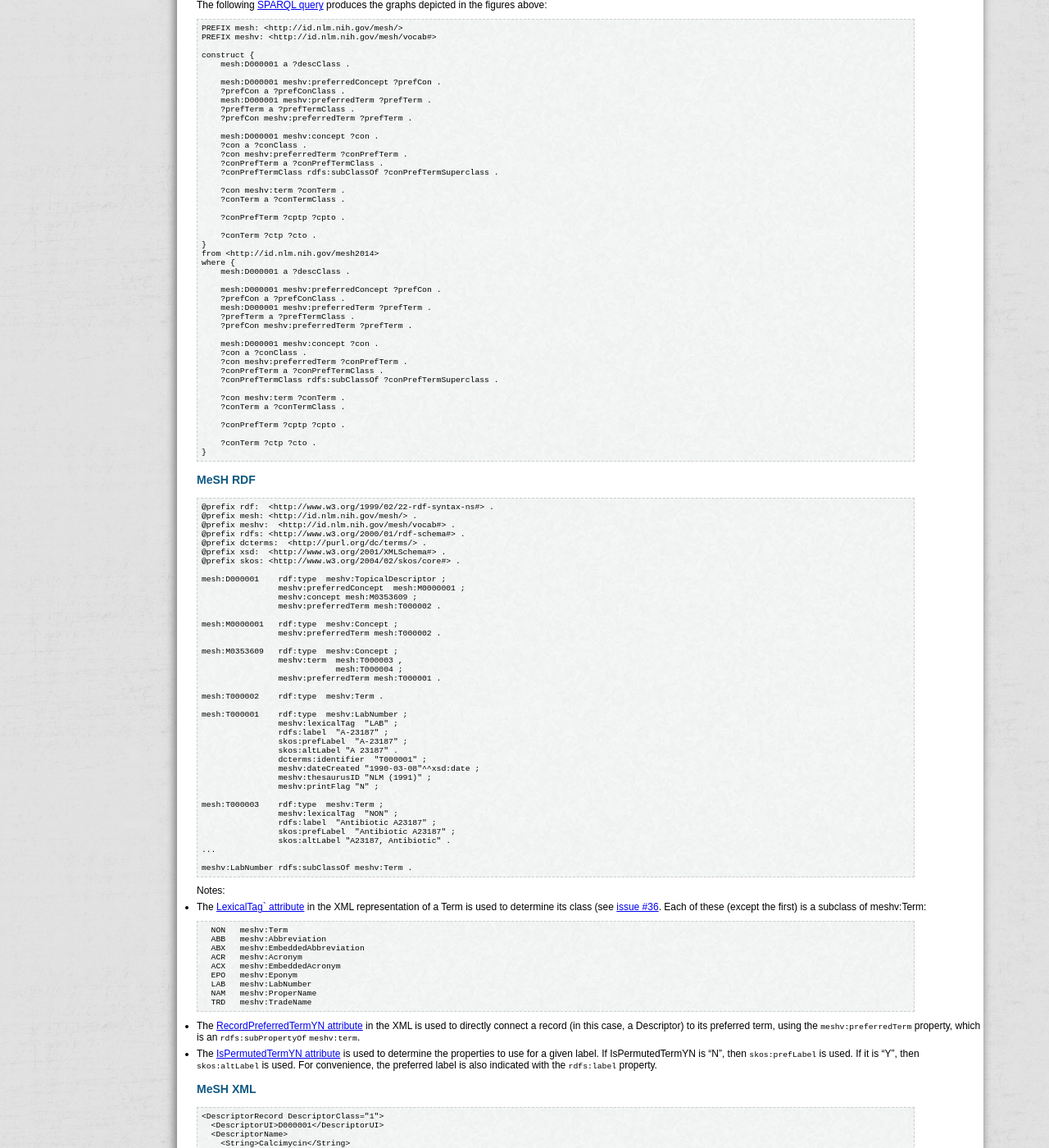
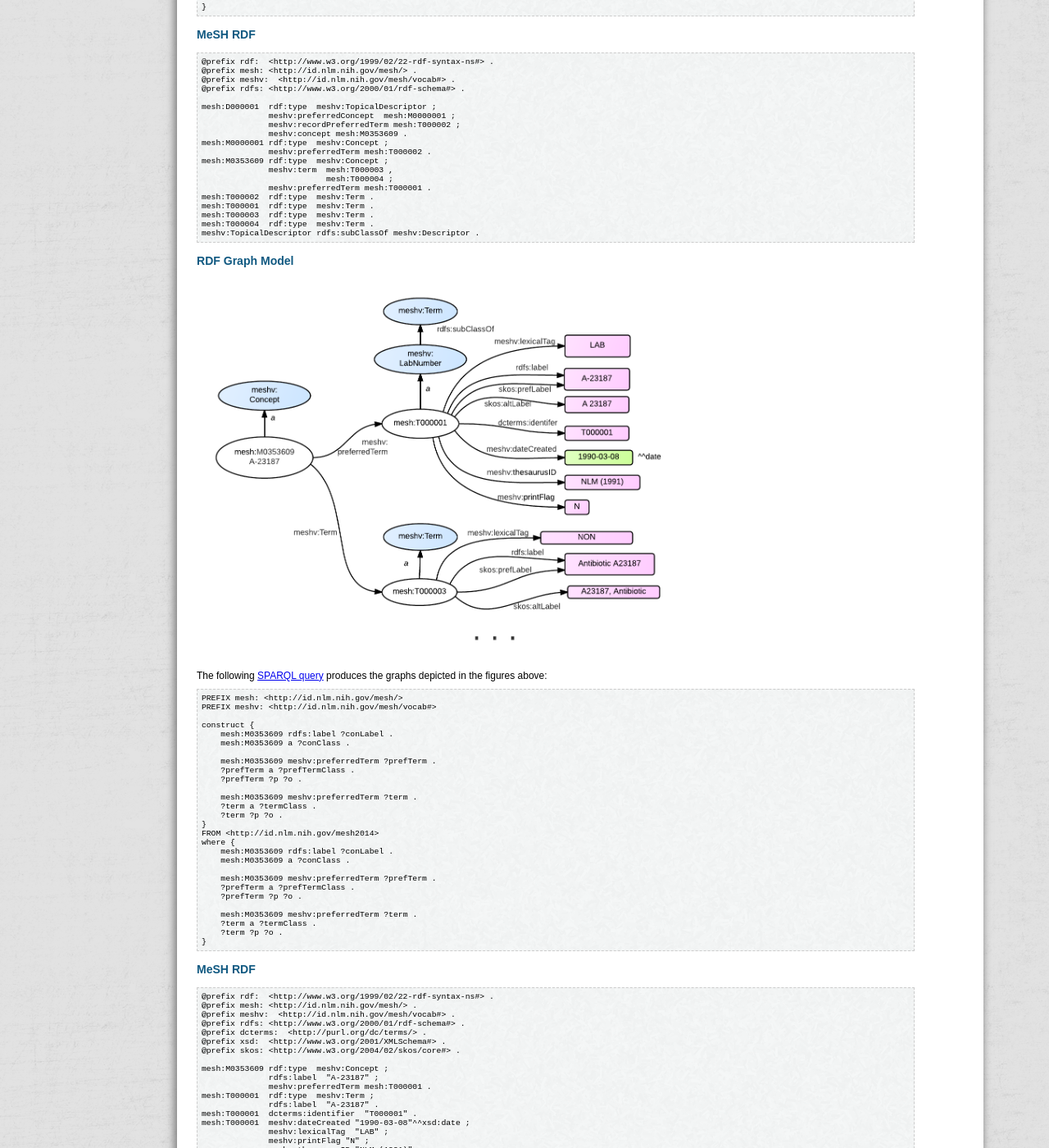
Before and after one commit to HHS/meshrdf, a Jekyll site: the page built from terms2.md, in a window 1280 px wide and 1400 px high, scrolled down 1221 px. Shown: the whole window at 82% size. Built offline with Jekyll 4.4.1, drawn with Linux system fonts in a browser that asks for light colours; nearby versions of some CDN libraries; some of the changed text lies outside the part shown.

Commit message:
Working on terms - split into two pages

````diff
--- a/terms.md
+++ b/terms2.md
@@ -15,9 +15,6 @@ Depicted in these graphs:
 
 ![](images/TermModel-2.png){: class="rdf-graph"}
 
-![](images/TermModel.png){: class="rdf-graph"}
-
-
 ### SPARQL
 
 [Note that the following should be possible using the short `CONSTRUCT WHERE` form,
@@ -33,48 +30,109 @@ PREFIX meshv: <http://id.nlm.nih.gov/mesh/vocab#>
 
 construct {
     mesh:D000001 a ?descClass .
+    ?descClass rdfs:subClassOf ?superClass .
 
     mesh:D000001 meshv:preferredConcept ?prefCon .
     ?prefCon a ?prefConClass .
-    mesh:D000001 meshv:preferredTerm ?prefTerm .
+
+    mesh:D000001 meshv:recordPreferredTerm ?prefTerm .
+    ?prefCon meshv:preferredTerm ?prefTerm .
     ?prefTerm a ?prefTermClass .
-    ?prefCon meshv:preferredTerm ?prefTerm .
 
     mesh:D000001 meshv:concept ?con .
     ?con a ?conClass .
     ?con meshv:preferredTerm ?conPrefTerm .
     ?conPrefTerm a ?conPrefTermClass .
-    ?conPrefTermClass rdfs:subClassOf ?conPrefTermSuperclass .
 
     ?con meshv:term ?conTerm .
     ?conTerm a ?conTermClass .
-
-    ?conPrefTerm ?cptp ?cpto .
-
-    ?conTerm ?ctp ?cto .
 }
-from <http://id.nlm.nih.gov/mesh2014>
+FROM <http://id.nlm.nih.gov/mesh2014>
 where {
     mesh:D000001 a ?descClass .
+    ?descClass rdfs:subClassOf ?superClass .
 
     mesh:D000001 meshv:preferredConcept ?prefCon .
     ?prefCon a ?prefConClass .
-    mesh:D000001 meshv:preferredTerm ?prefTerm .
+
+    mesh:D000001 meshv:recordPreferredTerm ?prefTerm .
+    ?prefCon meshv:preferredTerm ?prefTerm .
     ?prefTerm a ?prefTermClass .
-    ?prefCon meshv:preferredTerm ?prefTerm .
 
     mesh:D000001 meshv:concept ?con .
     ?con a ?conClass .
     ?con meshv:preferredTerm ?conPrefTerm .
     ?conPrefTerm a ?conPrefTermClass .
-    ?conPrefTermClass rdfs:subClassOf ?conPrefTermSuperclass .
 
     ?con meshv:term ?conTerm .
     ?conTerm a ?conTermClass .
+}
+```
 
-    ?conPrefTerm ?cptp ?cpto .
+### MeSH RDF
 
-    ?conTerm ?ctp ?cto .
+
+```
+@prefix rdf:  <http://www.w3.org/1999/02/22-rdf-syntax-ns#> .
+@prefix mesh: <http://id.nlm.nih.gov/mesh/> .
+@prefix meshv:  <http://id.nlm.nih.gov/mesh/vocab#> .
+@prefix rdfs: <http://www.w3.org/2000/01/rdf-schema#> .
+
+mesh:D000001  rdf:type  meshv:TopicalDescriptor ;
+              meshv:preferredConcept  mesh:M0000001 ;
+              meshv:recordPreferredTerm mesh:T000002 ;
+              meshv:concept mesh:M0353609 .
+mesh:M0000001 rdf:type  meshv:Concept ;
+              meshv:preferredTerm mesh:T000002 .
+mesh:M0353609 rdf:type  meshv:Concept ;
+              meshv:term  mesh:T000003 ,
+                          mesh:T000004 ;
+              meshv:preferredTerm mesh:T000001 .
+mesh:T000002  rdf:type  meshv:Term .
+mesh:T000001  rdf:type  meshv:Term .
+mesh:T000003  rdf:type  meshv:Term .
+mesh:T000004  rdf:type  meshv:Term .
+meshv:TopicalDescriptor rdfs:subClassOf meshv:Descriptor .
+```
+
+
+
+
+### RDF Graph Model
+
+![](images/TermModel.png){: class="rdf-graph"}
+
+The following <span class='invoke-sparql'>SPARQL query</span> produces the graphs depicted in the
+figures above:
+
+```sparql
+PREFIX mesh: <http://id.nlm.nih.gov/mesh/>
+PREFIX meshv: <http://id.nlm.nih.gov/mesh/vocab#>
+
+construct {
+    mesh:M0353609 rdfs:label ?conLabel .
+    mesh:M0353609 a ?conClass .
+
+    mesh:M0353609 meshv:preferredTerm ?prefTerm .
+    ?prefTerm a ?prefTermClass .
+    ?prefTerm ?p ?o .
+
+    mesh:M0353609 meshv:preferredTerm ?term .
+    ?term a ?termClass .
+    ?term ?p ?o .
+}
+FROM <http://id.nlm.nih.gov/mesh2014>
+where {
+    mesh:M0353609 rdfs:label ?conLabel .
+    mesh:M0353609 a ?conClass .
+
+    mesh:M0353609 meshv:preferredTerm ?prefTerm .
+    ?prefTerm a ?prefTermClass .
+    ?prefTerm ?p ?o .
+
+    mesh:M0353609 meshv:preferredTerm ?term .
+    ?term a ?termClass .
+    ?term ?p ?o .
 }
 ```
 
@@ -89,39 +147,18 @@ where {
 @prefix xsd:  <http://www.w3.org/2001/XMLSchema#> .
 @prefix skos: <http://www.w3.org/2004/02/skos/core#> .
 
-mesh:D000001    rdf:type  meshv:TopicalDescriptor ;
-                meshv:preferredConcept  mesh:M0000001 ;
-                meshv:concept mesh:M0353609 ;
-                meshv:preferredTerm mesh:T000002 .
-
-mesh:M0000001   rdf:type  meshv:Concept ;
-                meshv:preferredTerm mesh:T000002 .
-
-mesh:M0353609   rdf:type  meshv:Concept ;
-                meshv:term  mesh:T000003 ,
-                            mesh:T000004 ;
-                meshv:preferredTerm mesh:T000001 .
-
-mesh:T000002    rdf:type  meshv:Term .
-
-mesh:T000001    rdf:type  meshv:LabNumber ;
-                meshv:lexicalTag  "LAB" ;
-                rdfs:label  "A-23187" ;
-                skos:prefLabel  "A-23187" ;
-                skos:altLabel "A 23187" .
-                dcterms:identifier  "T000001" ;
-                meshv:dateCreated "1990-03-08"^^xsd:date ;
-                meshv:thesaurusID "NLM (1991)" ;
-                meshv:printFlag "N" ;
-
-mesh:T000003    rdf:type  meshv:Term ;
-                meshv:lexicalTag  "NON" ;
-                rdfs:label  "Antibiotic A23187" ;
-                skos:prefLabel  "Antibiotic A23187" ;
-                skos:altLabel "A23187, Antibiotic" .
-...
-
-meshv:LabNumber rdfs:subClassOf meshv:Term .
+mesh:M0353609 rdf:type  meshv:Concept ;
+              rdfs:label  "A-23187" ;
+              meshv:preferredTerm mesh:T000001 .
+mesh:T000001  rdf:type  meshv:Term ;
+              rdfs:label  "A-23187" .
+mesh:T000001  dcterms:identifier  "T000001" .
+mesh:T000001  meshv:dateCreated "1990-03-08"^^xsd:date ;
+              meshv:lexicalTag  "LAB" ;
+              meshv:printFlag "N" ;
+              meshv:thesaurusID "NLM (1991)" .
+mesh:T000001  skos:prefLabel  "A-23187" ;
+              skos:altLabel   "A 23187" .
 ```
 
 Notes:
````
Also changed, not shown: images/TermModel-2.png.
